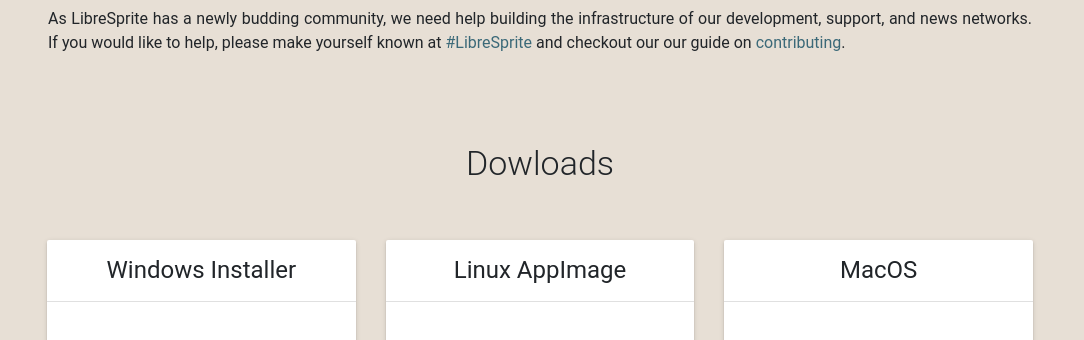
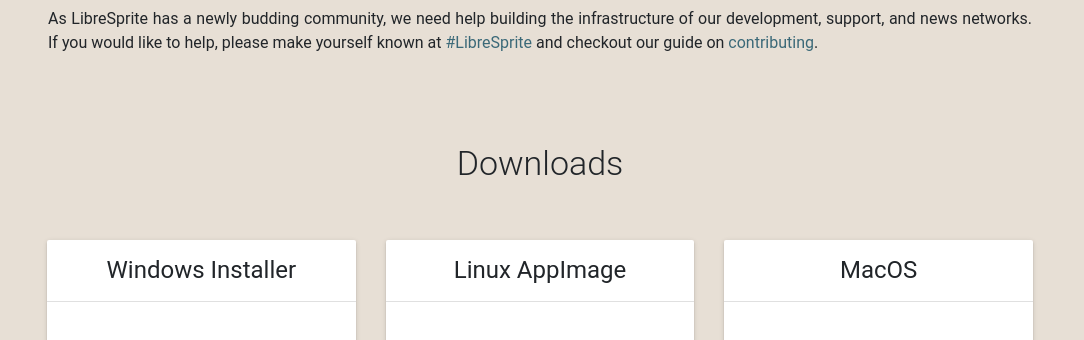
Before and after one commit to LibreSprite/libresprite.github.io, a plain HTML site: page index.html in a window 1280 px wide. Shown: the part 667-1007 px from the top of the page, without its empty margins (100-1184 px from the left). Drawn offline with nearby package versions, Linux system fonts and the light colour scheme.

Commit message:
fix typo

```diff
--- a/index.html
+++ b/index.html
@@ -56,12 +56,12 @@
   <!-- Contributing -->
   <div class="pricing-header px-3 py-3 pt-md-5 pb-md-4 mx-auto text-center">
     <h1 class="display-4">Contributing</h1>
-    <p class="text-justify">As LibreSprite has a newly budding community, we need help building the infrastructure of our development, support, and news networks. If you would like to help, please make yourself known at <a href="https://webchat.freenode.net/#LibreSprite" rel="nofollow">#LibreSprite</a> and checkout our our guide on <a href="https://github.com/LibreSprite/LibreSprite/blob/master/CONTRIBUTING.md">contributing</a>.</p>
+    <p class="text-justify">As LibreSprite has a newly budding community, we need help building the infrastructure of our development, support, and news networks. If you would like to help, please make yourself known at <a href="https://webchat.freenode.net/#LibreSprite" rel="nofollow">#LibreSprite</a> and checkout our guide on <a href="https://github.com/LibreSprite/LibreSprite/blob/master/CONTRIBUTING.md">contributing</a>.</p>
    </div>
 <!-- Downloads -->
 
          <div class="pricing-header px-3 py-3 pt-md-5 pb-md-4 mx-auto text-center">
-          <h1 class="display-4">Dowloads</h1>
+          <h1 class="display-4">Downloads</h1>
           <br>
 
         </div>
```
